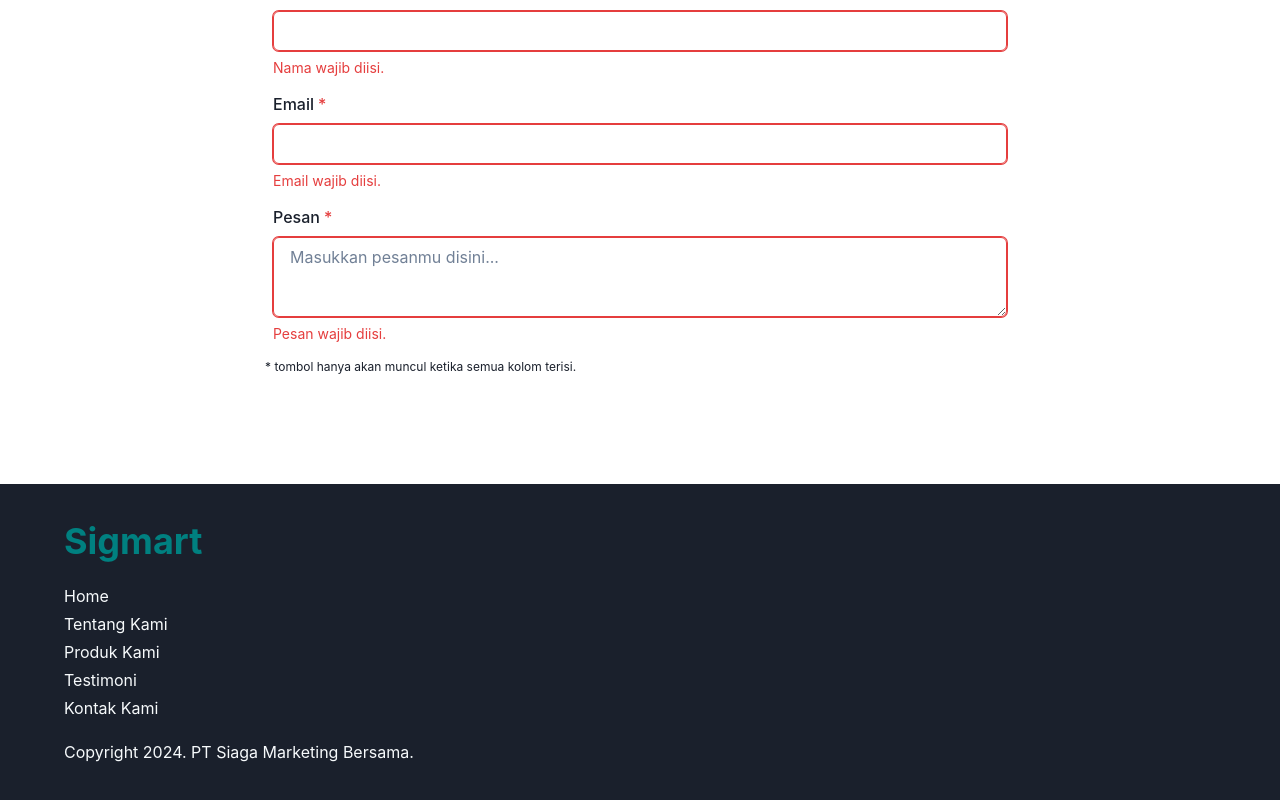
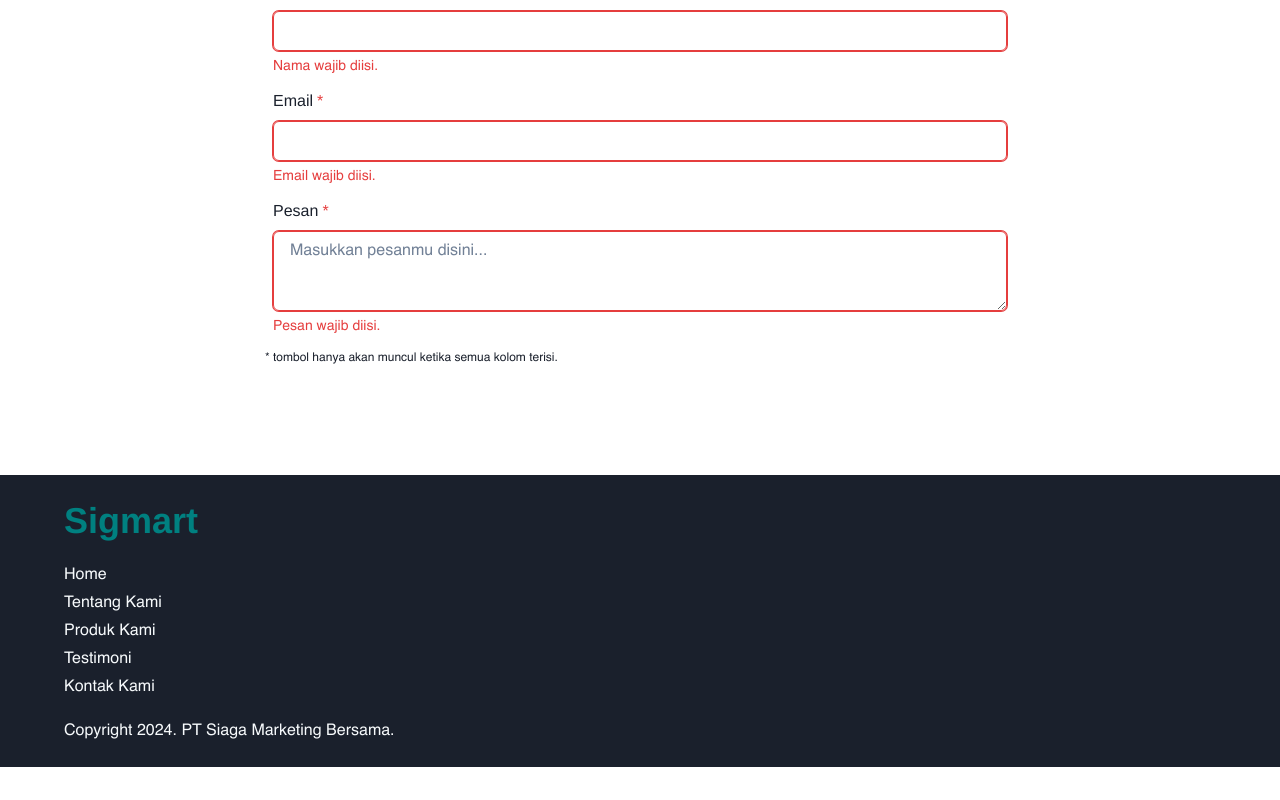
Before and after one commit to kontolkuda01/DOA-sound-system, a React (Vite) app: page / in a window 1280 px wide. Shown: the part 2818-3618 px from the top of the page. After the commit the page ends 3585 px from the top, so only its background shows below. Built offline with nearby package versions, Linux system fonts and the light colour scheme.

Commit message:
feat: helvetica font

```diff
--- /dev/null
+++ b/src/Fonts.jsx
@@ -0,0 +1,22 @@
+import { extendTheme } from "@chakra-ui/react";
+import { Global } from "@emotion/react";
+
+export const Font = () => (
+  <Global
+    styles={`
+  @font-face {
+    font-family: 'Helvetica';
+    font-style: normal;
+    font-weight: normal;
+    src: local('Helvetica'), url('/assets/Helvetica.woff') format('woff');
+    }
+`}
+  />
+);
+
+export const theme = extendTheme({
+  fonts: {
+    heading: "'Helvetica', sans-serif",
+    body: "'Helvetica', sans-serif",
+  },
+});
--- a/src/main.jsx
+++ b/src/main.jsx
@@ -2,10 +2,12 @@ import React from "react";
 import ReactDOM from "react-dom/client";
 import App from "./App.jsx";
 import { ChakraProvider } from "@chakra-ui/react";
+import { Font, theme } from "./Fonts.jsx";
 
 ReactDOM.createRoot(document.getElementById("root")).render(
   <React.StrictMode>
-    <ChakraProvider>
+    <ChakraProvider theme={theme}>
+      <Font />
       <App />
     </ChakraProvider>
   </React.StrictMode>,
--- a/src/sections/Footer.jsx
+++ b/src/sections/Footer.jsx
@@ -6,7 +6,7 @@ export default function Footer() {
     <Flex
       direction="column"
       _dark={{ bg: "gray.700" }}
-      sx={{ ...sectionStyle, bg: "gray.800", color: "gray.50" }}
+      sx={{ ...sectionStyle, py: 6, bg: "gray.800", color: "gray.50" }}
     >
       <Heading color="teal">Sigmart</Heading>
       <List my={4}>
```
Also changed, not shown: public/assets/Helvetica.woff (added), public/assets/sigmart-banner.png (deleted).
